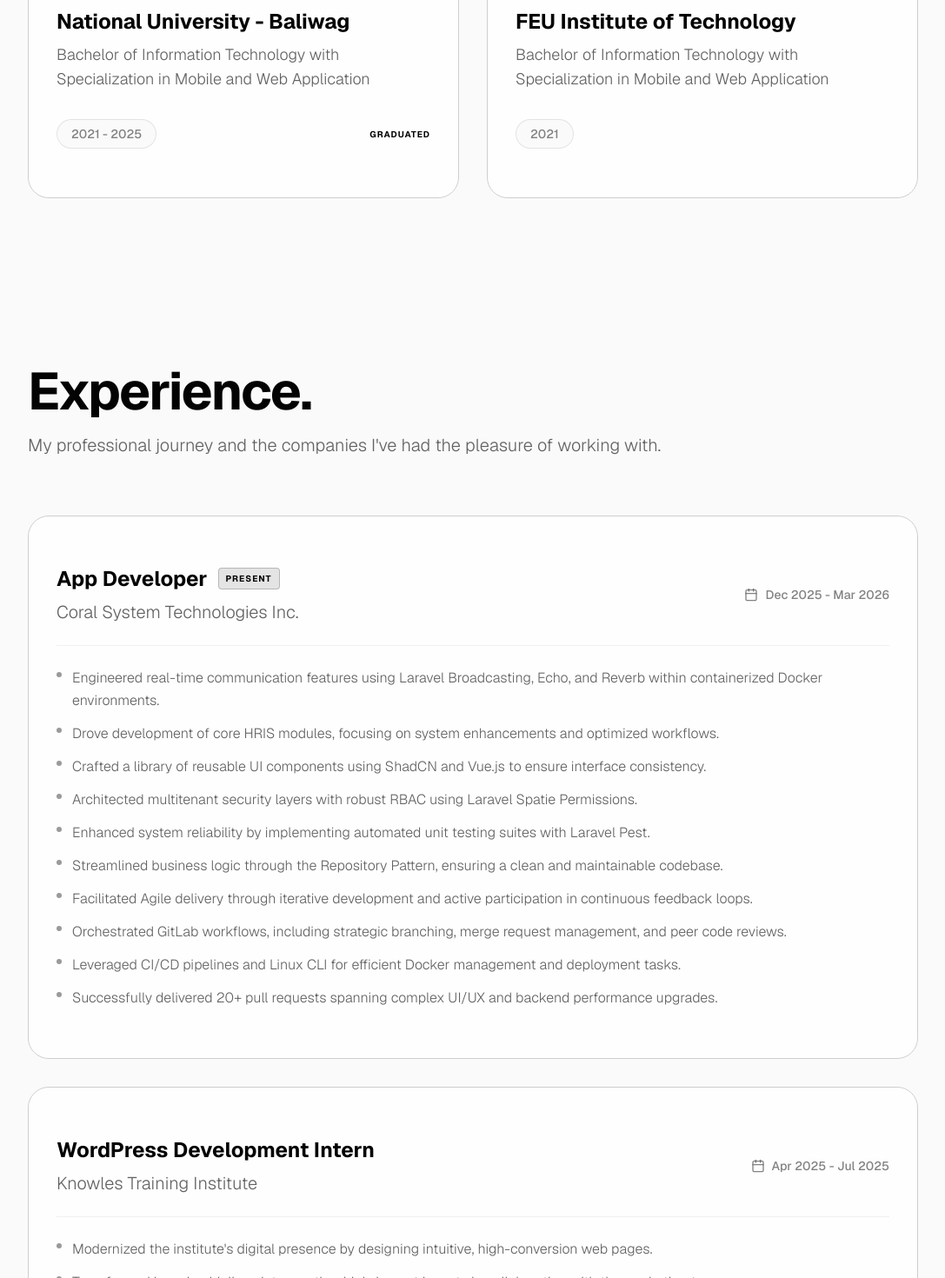
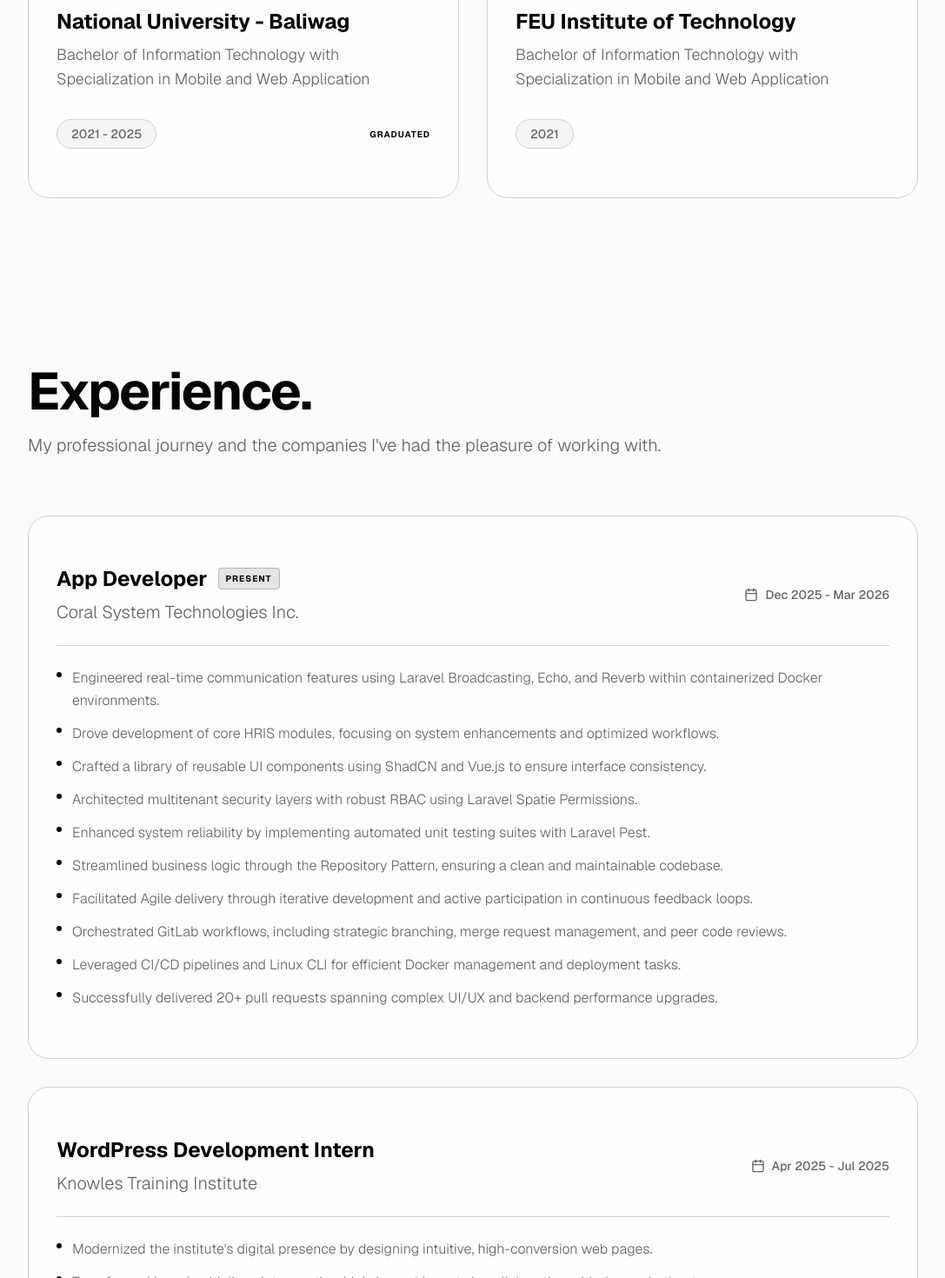
Before and after one commit to code-paolo/sibua-portfolio, a Next.js app: page / in a window 1280 px wide. Shown: the part 2220-3690 px from the top of the page at 87% size, without its empty margins (96-1183 px from the left). Built offline with nearby package versions, Linux system fonts and the light colour scheme.

Commit message:
Feat/revamp UI (#5)
* feat: overhauled UI and updated data for new portfolio

* feat: improve text readability among themes and enforced background grid

```diff
--- a/components/sections/education-section.tsx
+++ b/components/sections/education-section.tsx
@@ -43,7 +43,7 @@
                     </div>
 
                     <div className="pt-4 flex items-center justify-between">
-                      <span className="text-sm font-medium text-muted-foreground/80 bg-muted/50 px-4 py-1.5 rounded-full border border-border/50">
+                      <span className="text-sm font-medium text-muted-foreground bg-muted px-4 py-1.5 rounded-full border border-border">
                         {edu.period}
                       </span>
                       {edu.status && (
--- a/components/sections/experience-section.tsx
+++ b/components/sections/experience-section.tsx
@@ -45,7 +45,7 @@
                       </p>
                     </div>
 
-                    <div className="flex flex-col items-start md:items-end gap-2 text-muted-foreground/80">
+                    <div className="flex flex-col items-start md:items-end gap-2 text-muted-foreground">
                       <div className="flex items-center gap-2 text-sm font-medium">
                         <Calendar className="w-4 h-4" />
                         {exp.year}
@@ -55,12 +55,12 @@
                   </div>
 
                   {exp.description && (
-                    <div className="mt-6 pt-6 border-t border-border/30">
+                    <div className="mt-6 pt-6 border-t border-border">
                       {Array.isArray(exp.description) ? (
                         <ul className="space-y-3">
                           {exp.description.map((item, i) => (
                             <li key={i} className="flex gap-3 text-muted-foreground leading-relaxed font-light text-sm md:text-base">
-                              <span className="text-primary mt-1.5 shrink-0 w-1.5 h-1.5 rounded-full bg-primary/40" />
+                              <span className="text-primary mt-1.5 shrink-0 w-1.5 h-1.5 rounded-full bg-primary" />
                               <span>{item}</span>
                             </li>
                           ))}
--- a/components/sections/projects-section.tsx
+++ b/components/sections/projects-section.tsx
@@ -114,7 +114,7 @@
                       {/* Technologies */}
                       <div className="flex flex-wrap gap-2">
                         {project.technologies.map((tech) => (
-                          <Badge key={tech} variant="secondary" className="font-medium">
+                          <Badge key={tech} variant="secondary" className="font-medium text-foreground">
                             {tech}
                           </Badge>
                         ))}
@@ -128,7 +128,7 @@
                         <ul className="space-y-3">
                           {project.impact.map((item, iIdx) => (
                             <li key={iIdx} className="flex gap-3 text-sm text-muted-foreground leading-relaxed">
-                              <CheckCircle2 className="w-5 h-5 text-primary/60 shrink-0" />
+                              <CheckCircle2 className="w-5 h-5 text-primary shrink-0" />
                               <span>{item}</span>
                             </li>
                           ))}
@@ -140,7 +140,7 @@
                         <h4 className="text-sm font-bold uppercase tracking-widest text-primary">Technical Highlights</h4>
                         <div className="flex flex-col gap-2">
                           {project.highlights.map((highlight, hIdx) => (
-                            <div key={hIdx} className="text-sm text-muted-foreground/80 font-medium py-2 px-4 bg-muted/20 rounded-xl border border-border/30">
+                            <div key={hIdx} className="text-sm text-muted-foreground font-medium py-2 px-4 bg-muted/20 rounded-xl border border-border">
                               {highlight}
                             </div>
                           ))}
```
Also changed, not shown: 1 other file (tests, documents, lock files or other folders).
